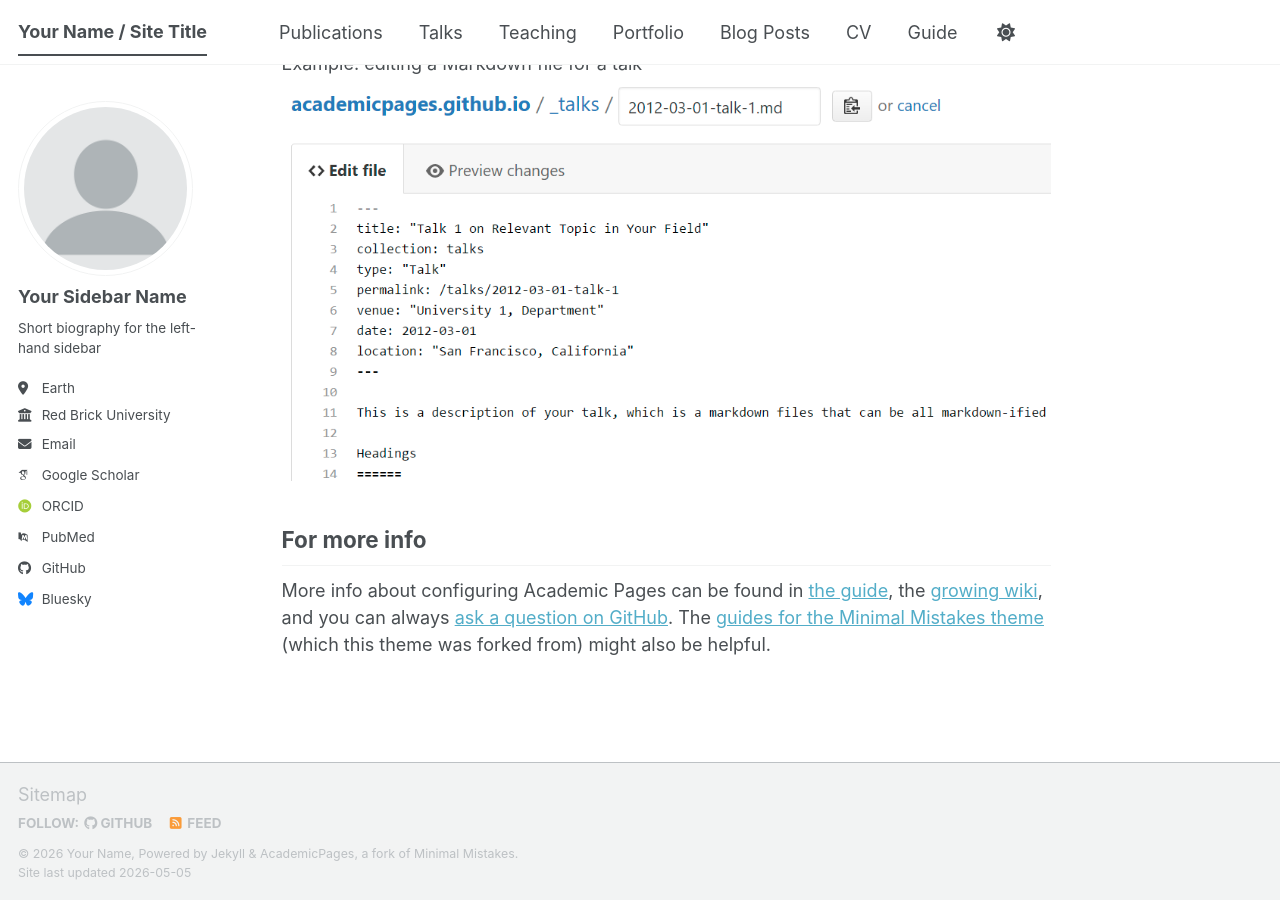
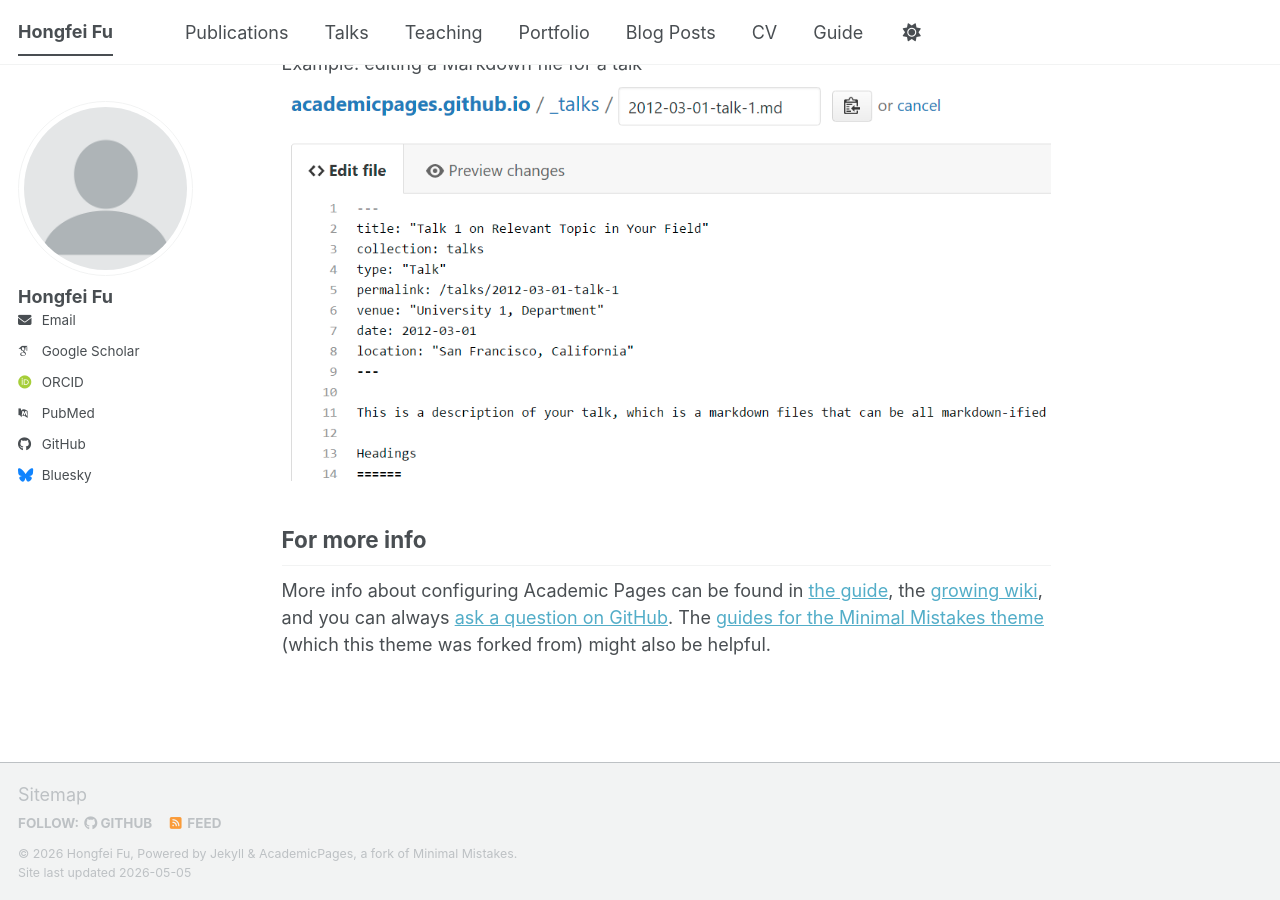
Before and after one commit to hongfeifu/hongfeifu.github.io, a Jekyll site: the page built from _pages/about.md, in a window 1280 px wide and 900 px high, scrolled down 2720 px. Built offline with Jekyll 4.4.1, drawn with Linux system fonts in a browser that asks for light colours; some web fonts are replaced; a script bundle is joined from its source files by our own code; library files that are not in the unit come from our copies.

Commit message:
Update _config.yml

```diff
--- a/_config.yml
+++ b/_config.yml
@@ -9,14 +9,14 @@
 # Basic Site Settings
 locale                   : "en-US"
 site_theme               : "default" # The available themes options are "default", "air", "sunrise", "mint", "dirt" and "contrast"
-title                    : "Your Name / Site Title"
+title                    : "Hongfei Fu"
 title_separator          : "-"
-name                     : &name "Your Name"
-description              : &description "Your Name's academic portfolio"   # Update this with a general description of your site, this is the default if not overridden by a page
-url                      : https://academicpages.github.io # The base hostname & protocol for your site e.g. "https://[your GitHub username].github.io",
+name                     : &name "Hongfei Fu"
+# description              : &description "Your Name's academic portfolio"   # Update this with a general description of your site, this is the default if not overridden by a page
+url                      : https://hongfeifu.github.io # The base hostname & protocol for your site e.g. "https://[your GitHub username].github.io",
                                                            # or if you already have some other page hosted on Github then use "https://[your GitHub username].github.io/[Your Repo Name]"
 baseurl                  : "" # the subpath of your site, e.g. "/blog"
-repository               : "academicpages/academicpages.github.io"
+# repository               : "academicpages/academicpages.github.io"
 
 # Site Author - The following control what appear as part of the author content on the side bar.
 #               If a field is blank the icon and link will not appear, otherwise it will be shown.
@@ -24,13 +24,13 @@
 author:
   # Biographic information
   avatar           : "profile.png"
-  name             : "Your Sidebar Name"
-  pronouns         : # example: "she/her"
-  bio              : "Short biography for the left-hand sidebar"
-  location         : "Earth"
-  employer         : "Red Brick University"
-  uri              : # URL
-  email            : "none@example.org"
+  name             : "Hongfei Fu"
+  # pronouns         : # example: "she/her"
+  # bio              : "Short biography for the left-hand sidebar"
+  # location         : "Earth"
+  # employer         : "Red Brick University"
+  # uri              : # URL
+  email            : "hongfeifu1984@gmail.com"
 
   # Academic websites
   academia         : # URL
```
